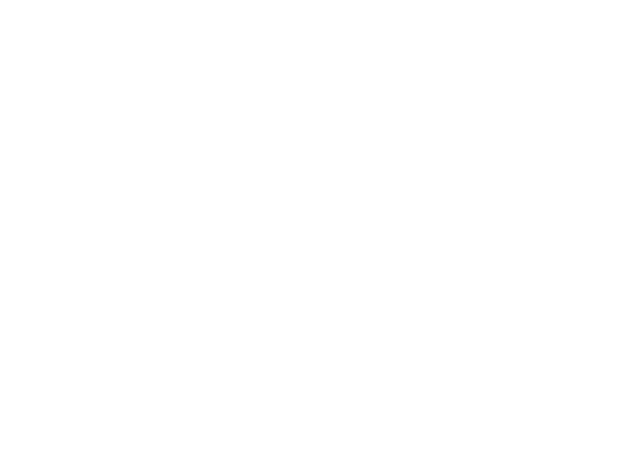
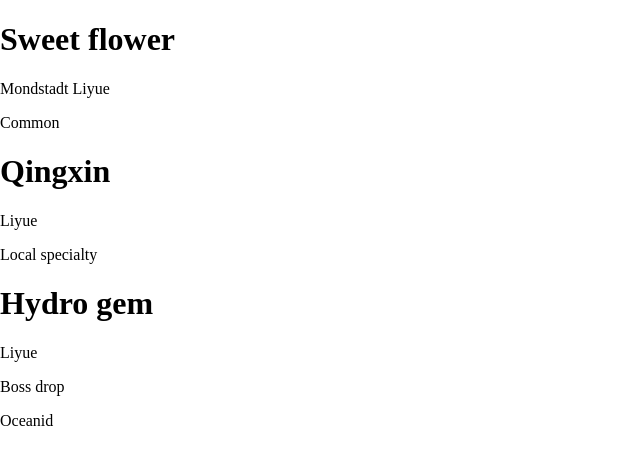
Before and after one commit to MademoiselleNat/genshin-project, a React (Vite) app in the folder genshin-react-project/: page /mats in a window 1280 px wide. Before the commit this address had no page. Shown: the top 464 px of the page, without its empty margins (0-640 px from the left). Built offline with nearby package versions, Linux system fonts and the light colour scheme.

Commit message:
added materials.tsx, also in regions

```diff
--- a/genshin-react-project/src/App.tsx
+++ b/genshin-react-project/src/App.tsx
@@ -4,6 +4,7 @@
 import CharacterList from "./pages/characters";
 import RegionList from "./pages/regions";
 import RegionDetails from "./pages/regionDetails";
+import MaterialList from "./pages/materials";
 
 function App() {
   return (
@@ -13,7 +14,8 @@
         <Route path="/menu" element={<Menu />} />
         <Route path="/characters" element={<CharacterList />} />
         <Route path="/regions" element={<RegionList />} />
-        <Route path="/regions/:id" element={<RegionDetails />}></Route>
+        <Route path="/regions/:id" element={<RegionDetails />} />
+        <Route path="/mats" element={<MaterialList />} />
       </Routes>
     </BrowserRouter>
   );
--- a/genshin-react-project/src/data/materials.ts
+++ b/genshin-react-project/src/data/materials.ts
@@ -3,7 +3,7 @@
     name: string,
     regions: string[] ,
     source?: string,
-    category: "local specialty" | "common" | "boss drop"
+    category: "Local specialty" | "Common" | "Boss drop"
 };
 
 export const materials: Material[] = [
@@ -11,13 +11,21 @@
         id: "sweet-flower",
         name: "Sweet flower",
         regions: ["Mondstadt", "Liyue"],
-        category: "common"
+        category: "Common"
     },
 
     {
         id: "qingxin",
         name: "Qingxin",
         regions: ["Liyue"],
-        category: "local specialty"
+        category: "Local specialty"
+    },
+
+    {
+        id: "hydro-gem",
+        name: "Hydro gem",
+        regions: ["Liyue"],
+        category: "Boss drop",
+        source: "Oceanid"
     }
 ]
--- /dev/null
+++ b/genshin-react-project/src/pages/materials.tsx
@@ -0,0 +1,20 @@
+import { materials } from "../data/materials";
+
+export default function MaterialList() {
+  return (
+    <div>
+      {materials.map((mat) => (
+        <div key={mat.id}>
+          <h1>{mat.name}</h1>
+          <p>
+            {mat.regions.map((region) => (
+              <span key={region}>{region} </span>
+            ))}
+          </p>
+          <p>{mat.category}</p>
+          <p>{mat.source}</p>
+        </div>
+      ))}
+    </div>
+  );
+}
--- a/genshin-react-project/src/pages/menu.tsx
+++ b/genshin-react-project/src/pages/menu.tsx
@@ -9,7 +9,9 @@
       <Link to="/regions">
         <h1>Regions</h1>
       </Link>
-      <h1>Materials</h1>
+      <Link to="/mats">
+        <h1>Materials</h1>
+      </Link>
       <h1>Weekly bosses</h1>
     </div>
   );
--- a/genshin-react-project/src/pages/regionDetails.tsx
+++ b/genshin-react-project/src/pages/regionDetails.tsx
@@ -1,4 +1,5 @@
 import { regions } from "../data/regions";
+import { materials } from "../data/materials";
 import { useParams } from "react-router-dom";
 
 export default function regionDetails() {
@@ -10,6 +11,10 @@
     <h1>No such region in genshin bruh</h1>;
   }
 
+  const regionMaterials = materials.filter((mat) =>
+    mat.regions.includes(region.name),
+  );
+
   return (
     <div>
       <h1>{region.name}</h1>
@@ -19,6 +24,12 @@
       <p>{region.geography}</p>
       <h1>Cuisine</h1>
       <p>{region.cuisine}</p>
+      <h1>Materials</h1>
+      <p>
+        {regionMaterials.map((mat) => (
+          <span key={mat.id}>{mat.name} </span>
+        ))}
+      </p>
     </div>
   );
 }
```
